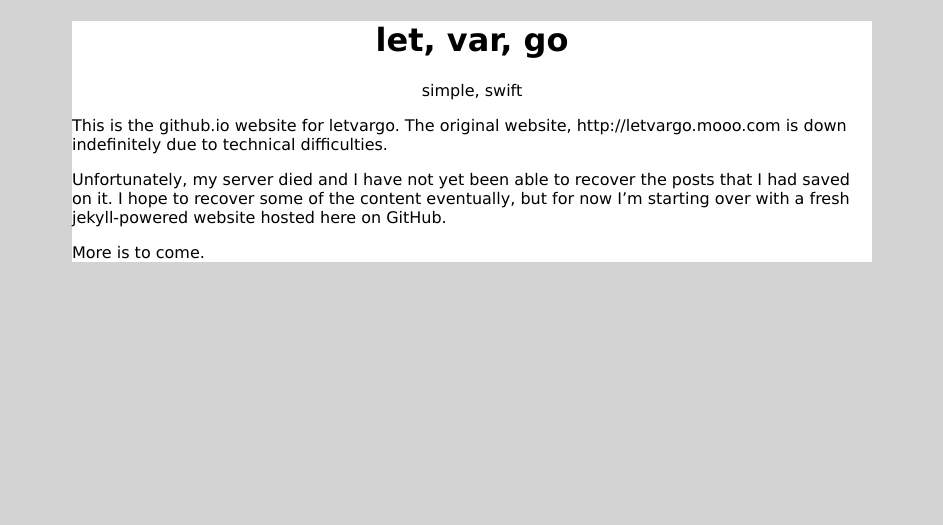
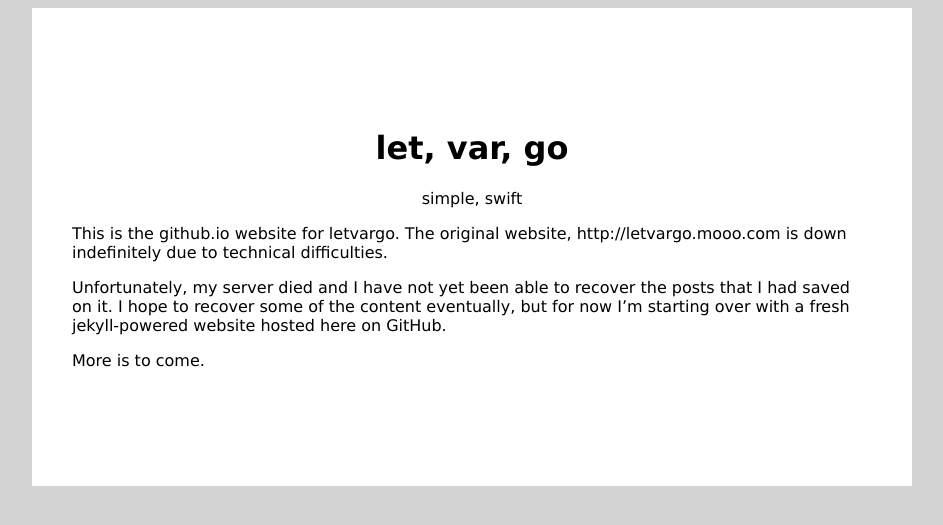
Before and after one commit to letvargo/letvargo.github.io, a Jekyll site: the page built from index.md, in a window 1280 px wide. Shown: the top 525 px of the page, without its empty margins (168-1111 px from the left). Built offline with Jekyll 4.4.1, drawn with Linux system fonts in a browser that asks for light colours; Markdown is read by kramdown in place of the engine named in the settings.

Commit message:
formatting...

```diff
--- a/stylesheets/style.css
+++ b/stylesheets/style.css
@@ -5,7 +5,14 @@ body {
 
 div.container {
     width: 800px;
+    height: 100%;
     margin: auto;
+    margin-top: 0px;
+    margin-bottom: 0px;
+    padding-top: 100px;
+    padding-bottom: 100px;
+    padding-left: 40px;
+    padding-right: 40px;
     background-color: white;
 }
 
```
